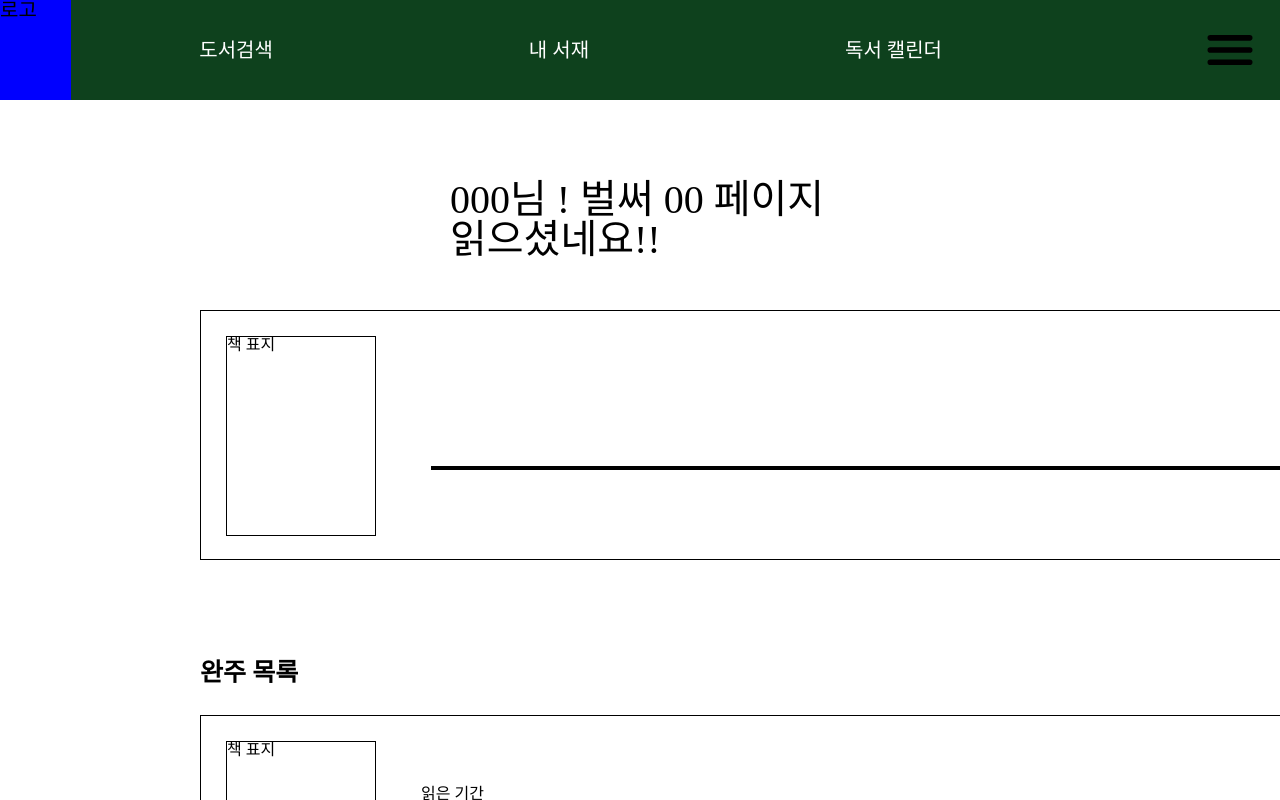
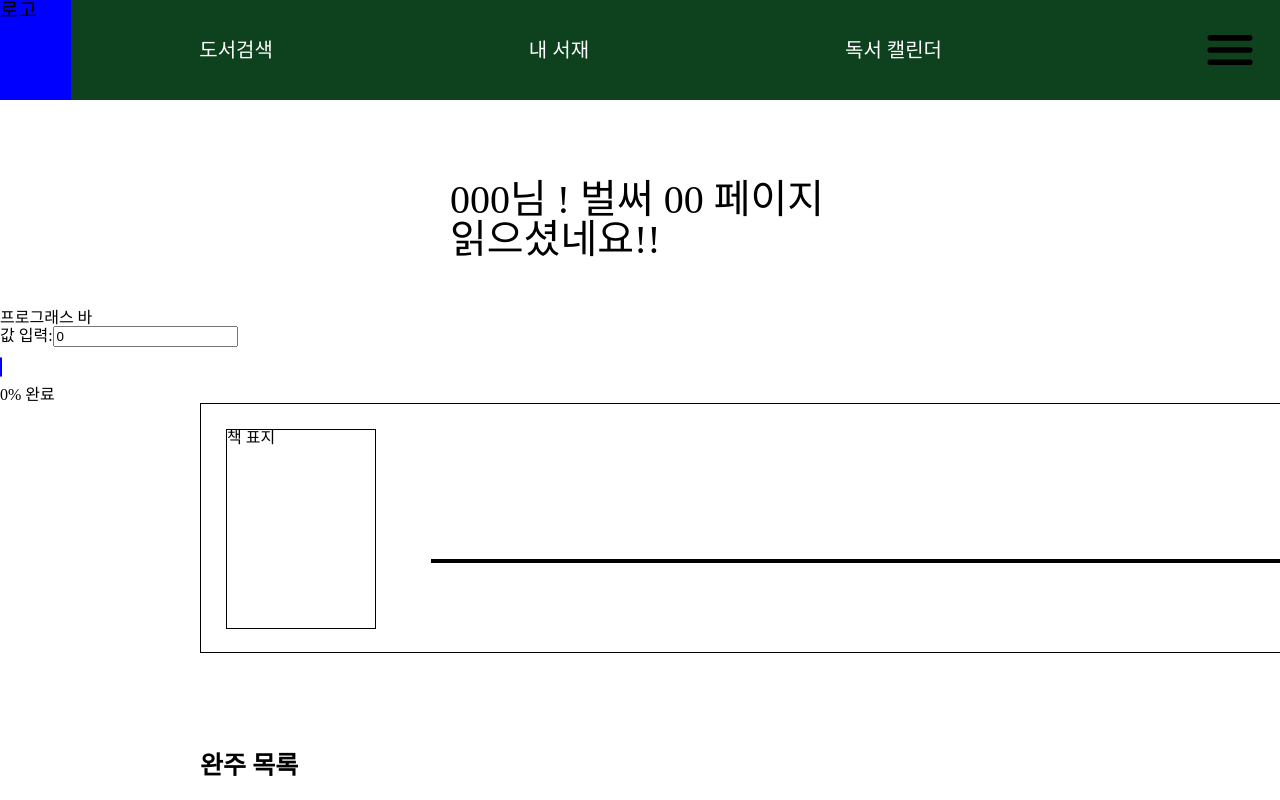
Before and after one commit to Dello96/letitCO, a React (Create React App) app: page / in a window 1280 px wide. Shown: the top 800 px of the page. Built offline with nearby package versions, Linux system fonts and the light colour scheme.

Commit message:
feat: progress Bar 기능 수정 중

```diff
--- /dev/null
+++ b/src/pages/Home/ProgressBar.tsx
@@ -0,0 +1,69 @@
+import React, { useState, ChangeEvent } from 'react';
+// import { useQuery, useQueryClient } from 'react-query';
+// import { QUERY_KEYS } from '../../query/keys';
+// import { getBooks } from '../../api/supabaseData';
+// import { useParams } from 'react-router-dom';
+// import { Book } from '../../types/global.d';
+
+function ProgressBar() {
+  //   const queryClient = useQueryClient();
+  //   const { isLoading, data: books } = useQuery({
+  //     queryKey: [QUERY_KEYS.BOOKS],
+  //     queryFn: getBooks
+  //   });
+  //   const { id } = useParams();
+  //   const book: Book = books?.find((book) => book.id === id);
+
+  //   console.log('dd', QUERY_KEYS.BOOKS);
+  //   console.log('isLoading', isLoading);
+
+  //   const [page, setPage] = useState<number>(book?.readUpto ?? 0);
+
+  //   updateReadPagesMutate(
+  //     { id, page },
+  //     {
+  //       onSuccess: () => {
+  //         queryClient.invalidateQueries([QUERY_KEYS.BOOKS]);
+  //       },
+  //       onError: () => {
+  //         setPage(previousPage);
+  //       }
+  //     }
+  //   );
+
+  const [inputValue, setInputValue] = useState<number>(0);
+  const handleInputChange = (event: ChangeEvent<HTMLInputElement>) => {
+    const newValue = parseFloat(event.target.value);
+    setInputValue(newValue);
+  };
+
+  const calculatePercentage = () => {
+    const clampedValue = Math.min(100, Math.max(0, inputValue));
+    return clampedValue;
+  };
+
+  return (
+    <div>
+      <h2>프로그래스 바</h2>
+      <label>
+        값 입력:
+        <input type="text" value={inputValue} onChange={handleInputChange} min="0" max="100" />
+      </label>
+      <div style={{ marginTop: '10px' }}>
+        <div
+          style={{
+            width: `${calculatePercentage()}%`,
+            height: '20px',
+            backgroundColor: 'lightblue',
+            border: '1px solid blue',
+            borderRadius: '4px',
+            transition: 'width 0.3s ease'
+          }}
+        />
+      </div>
+      <div style={{ marginTop: '10px' }}>{`${calculatePercentage()}% 완료`}</div>
+    </div>
+  );
+}
+
+export default ProgressBar;
--- a/src/pages/Home/index.tsx
+++ b/src/pages/Home/index.tsx
@@ -17,53 +17,9 @@ import {
   StReadingMemo,
   StReadingMemoIndex
 } from './style';
+import ProgressBar from './ProgressBar';
 
 export default function Home() {
-  // const circle = useRef(null);
-  // const box = useRef(null);
-  // const [con, setCon] = useState(null);
-  // const [cir, setCir] = useState(null);
-  // let h1 = useRef(null)
-  // const [num,setNum] = useState(null);
-
-  // useEffect(() => {
-  //   const conWidth = box.current.getBoundingClientRect().width;
-  //   setCon(conWidth);
-  //   const circleWidth = circle.current.getBoundingClientRect().width;
-  //   setCir(circleWidth);
-  // }, []);
-
-  // let isDragging = null;
-  // let originX = null;
-  // let originLeft = null;
-  // let result;
-
-  // const drag = (e) => {
-  //   isDragging = true;
-  //   originX = e.clientX;
-  //   originLeft = circle.current.offsetWidth;
-  // };
-  // const move = (e) => {
-  //   if (isDragging) {
-  //     const diffX = e.clientX - originX;
-  //     const endX = con - cir;
-  //     circle.current.style.width = `${Math.min(Math.max(0, originLeft + diffX),endX)}px`;
-  //   }
-  // };
-  // const stop = (e) => {
-  //   isDragging = false;
-  // };
-  // const getPercent = (e) => {
-  //   result = parseInt(circle.current.offsetWidth/3.49 );
-  //   setNum(result)
-  //   h1.current.innerText=result+"%"
-  // }
-
-  // const init = (e) => {
-  //   let endX = con - cir;
-  //   circle.current.style.width = `${Math.min(Math.max(0, e.clientX - e.currentTarget.offsetLeft),endX)}px`;
-  // }
-
   return (
     <>
       <Header />
@@ -71,6 +27,7 @@ export default function Home() {
         <StMainSection1>
           <div>
             <StNotice>000님 ! 벌써 00 페이지 읽으셨네요!!</StNotice>
+            <ProgressBar />
           </div>
           <StReadingBox>
             <StBookcover>책 표지</StBookcover>
--- a/src/pages/login/Login.tsx
+++ b/src/pages/login/Login.tsx
@@ -14,6 +14,7 @@ import {
   StInputWrapper,
   StLogo,
   StIntroductionTitle
+  // Stegg
 } from './style';
 import { useNavigate } from 'react-router-dom';
 import { FaRegUser } from 'react-icons/fa';
--- a/src/pages/login/style.ts
+++ b/src/pages/login/style.ts
@@ -1,17 +1,18 @@
 import styled from 'styled-components';
 import loginBgImg from '../../assets/loginBgImg.jpg';
-// import logo from '../../assets/logo1.png';
-// import logo2 from '../../assets/logo2.png';
 import logo3 from '../../assets/logo3.png';
 
 export const StWrapper = styled.div`
   display: flex;
+  align-items: center;
 `;
 
 export const StWelcomeSection = styled.div`
   background-image: url(${loginBgImg});
   display: flex;
   flex-direction: column;
+  flex-wrap: nowrap;
+  background-size: cover;
   align-items: center;
   object-fit: cover;
   text-align: center;
@@ -28,11 +29,9 @@ export const StFormWrapper = styled.form`
   width: 50%;
   height: 100vh;
   float: left;
-  /* margin-bottom: 80px; */
 `;
 
 export const StIntroductionTitle = styled.h1`
-  margin-top: 50px;
   font-weight: 550;
   color: #0e411d;
 `;
@@ -68,7 +67,6 @@ export const StTitle = styled.h1`
 `;
 
 export const StInput = styled.input`
-  /* border-bottom: 1px solid lightgray; */
   border: none;
   border-bottom: 1px solid lightgray;
   margin-left: 10px;
--- a/src/shared/Router.tsx
+++ b/src/shared/Router.tsx
@@ -33,6 +33,7 @@ const Router = () => {
           <>
             <Route path="/" element={<Home />} />
             <Route path="/bookregister/:id" element={<BookRegister />} />
+            <Route path="/login" element={<Login />} />
             <Route path="/booksearch" element={<BookSearch />} />
             <Route path="/bookshelf" element={<BookShelf />} />
             <Route path="/calendar" element={<Calendar />} />
```
Also changed, not shown: src/pages/detail/bookInfo/index.tsx (+21 -11 lines).
